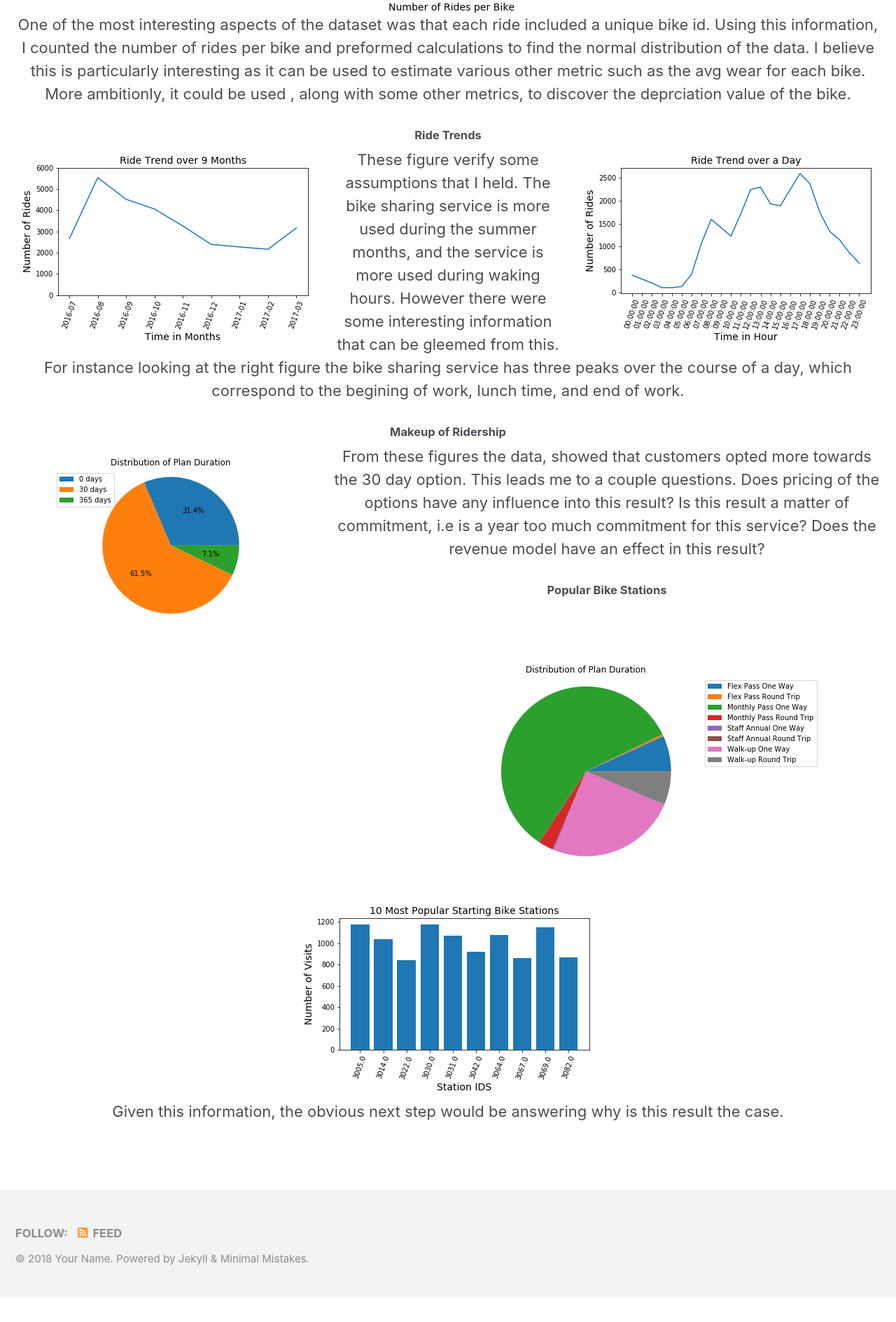
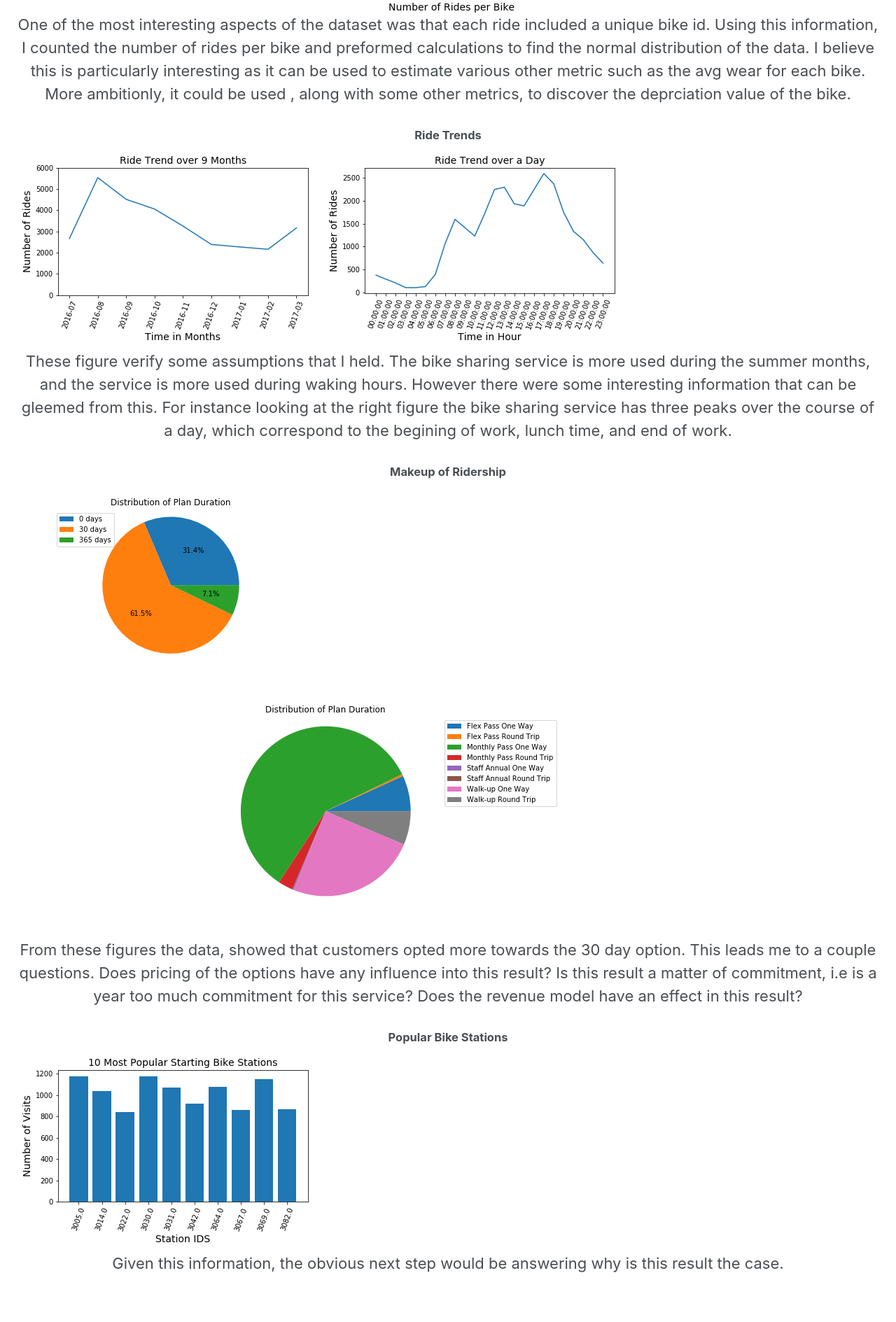
Before and after one commit to kwch3693/Capital-One_Bike_Sharing, a Jekyll site: the page built from index.html, in a window 1280 px wide. Shown: the part 2480-4369 px from the top of the page at 70% size. Built offline with Jekyll 4.4.1, drawn with Linux system fonts in a browser that asks for light colours; cached includes are drawn as plain includes; nearby versions of some CDN libraries; the list of posts is cut into pages by our own code; before the commit the page ends 4334 px from its top, so only the background shows below that.

Commit message:
ui updates

```diff
--- a/index.html
+++ b/index.html
@@ -9,7 +9,7 @@ author_profile: false
     I used a mixture of numpy, pandas, and matplotlib to analyze the data and produce these figures.
     For the frontend I used a template named minimal mistakes which was github pages supported.
 </p>
-<img src="assets\images\bicycles-bikes-sport-383.jpg" class="align-center">
+<img src="assets\images\bicycles.jpg" class="align-center">
 <h4 style="text-align: center;">
     Distribution of Rides per Bike
 </h4>
@@ -21,8 +21,8 @@ author_profile: false
 <h4 style="text-align: center;">
     Ride Trends
 </h4>
-<img src="assets\images\fig2.png" class="align-left">
-<img src="assets\images\fig5.png" class="align-right">
+<img src="assets\images\fig2.png" >
+<img src="assets\images\fig5.png">
 
 <p style="text-align: center;">
     These figure verify some assumptions that I held. The bike sharing service is more used during the summer months, and the service is more used during waking hours. However there were some interesting information that can be gleemed from this. For instance looking at the right figure the bike sharing service has three peaks over the course of a day, which correspond to the begining of work, lunch time, and end of work.
@@ -30,8 +30,8 @@ author_profile: false
 <h4 style="text-align: center;">
     Makeup of Ridership
 </h4>
-<img src="assets\images\fig3.png" class="align-left">
-<img src="assets\images\fig6.png" class="align-right">
+<img src="assets\images\fig3.png">
+<img src="assets\images\fig6.png">
 
 <p style="text-align: center;">
     From these figures the data, showed that customers opted more towards the 30 day option. This leads me to a couple questions. Does pricing of the options have any influence into this result? Is this result a matter of commitment, i.e is a year too much commitment for this service? Does the revenue model have an effect in this result?
@@ -40,7 +40,7 @@ author_profile: false
     Popular Bike Stations
 </h4>
 
-<img src="assets\images\fig4.png" class="align-center">
+<img src="assets\images\fig4.png" >
 <p style="text-align: center;">
     Given this information, the obvious next step would be answering why is this result the case.
 </p>
```
Also changed, not shown: assets/images/bicycles.jpg (added).
